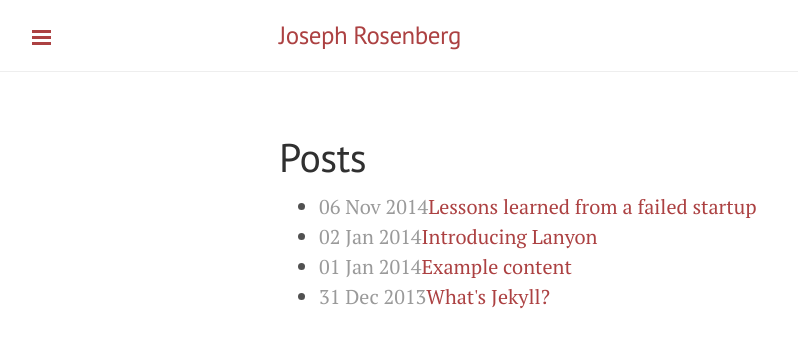
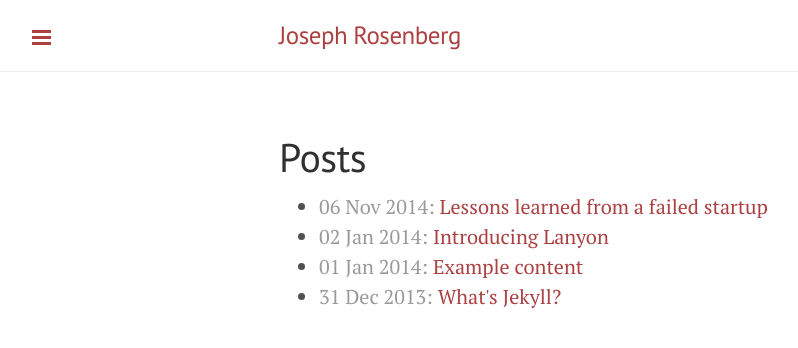
Before and after one commit to jofus101/jofus101.github.io, a Jekyll site: the page built from posts.md, in a window 1280 px wide. Shown: the top 348 px of the page, without its empty margins (1-799 px from the left). Built offline with Jekyll 4.4.1, drawn with Linux system fonts in a browser that asks for light colours; Markdown is read by kramdown in place of the engine named in the settings.

Commit message:
formattting

```diff
--- a/posts.md
+++ b/posts.md
@@ -6,7 +6,7 @@ title: Posts
 <ul>
   {% for post in site.posts %}
     <li>
-      <span class="inline-post-date">{{ post.date | date_to_string }}</span><a href="{{ post.url }}">{{ post.title }}</a>
+      <span class="inline-post-date">{{ post.date | date_to_string }}: </span><a href="{{ post.url }}">{{ post.title }}</a>
     </li>
   {% endfor %}
 </ul>
```
